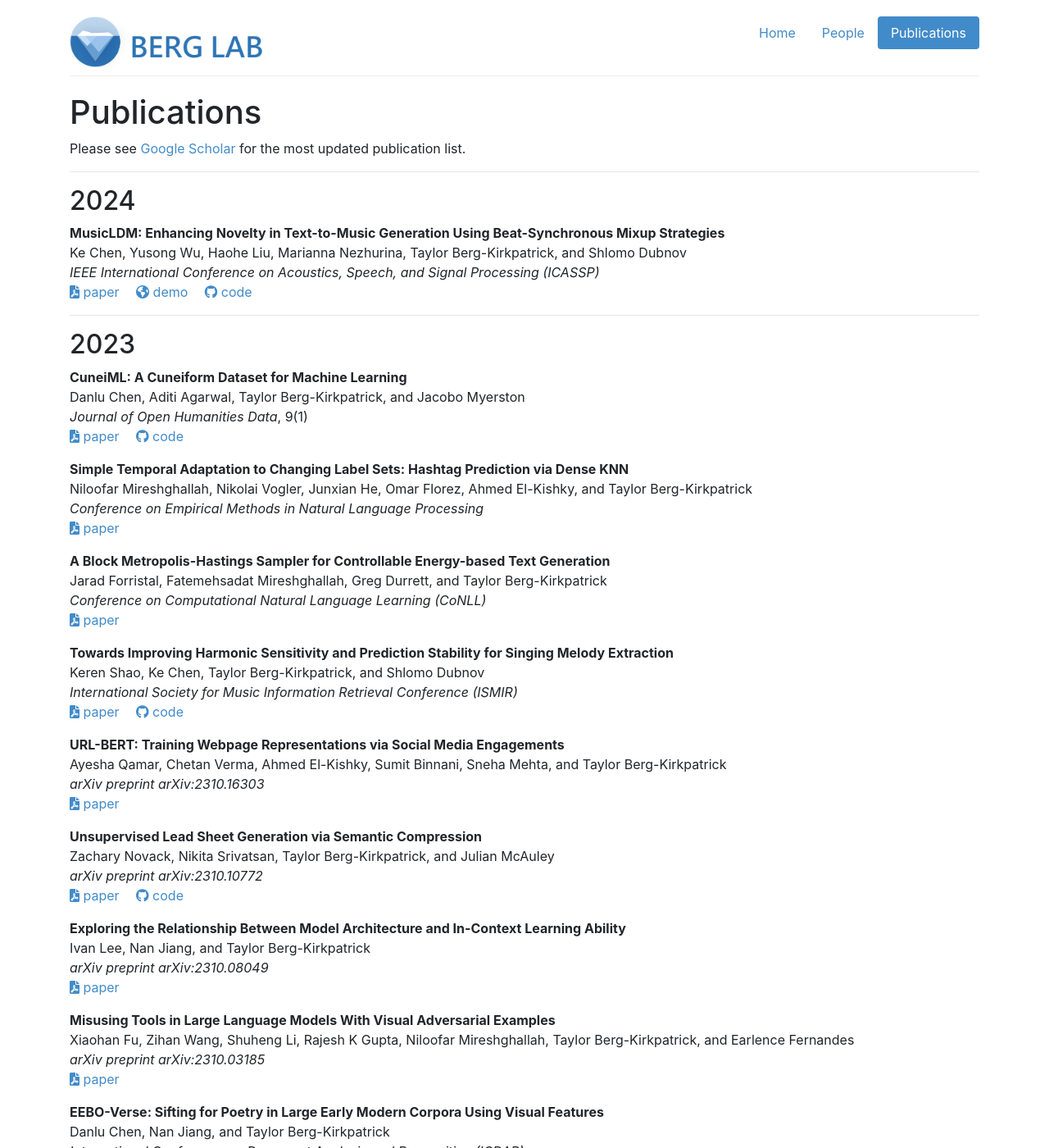
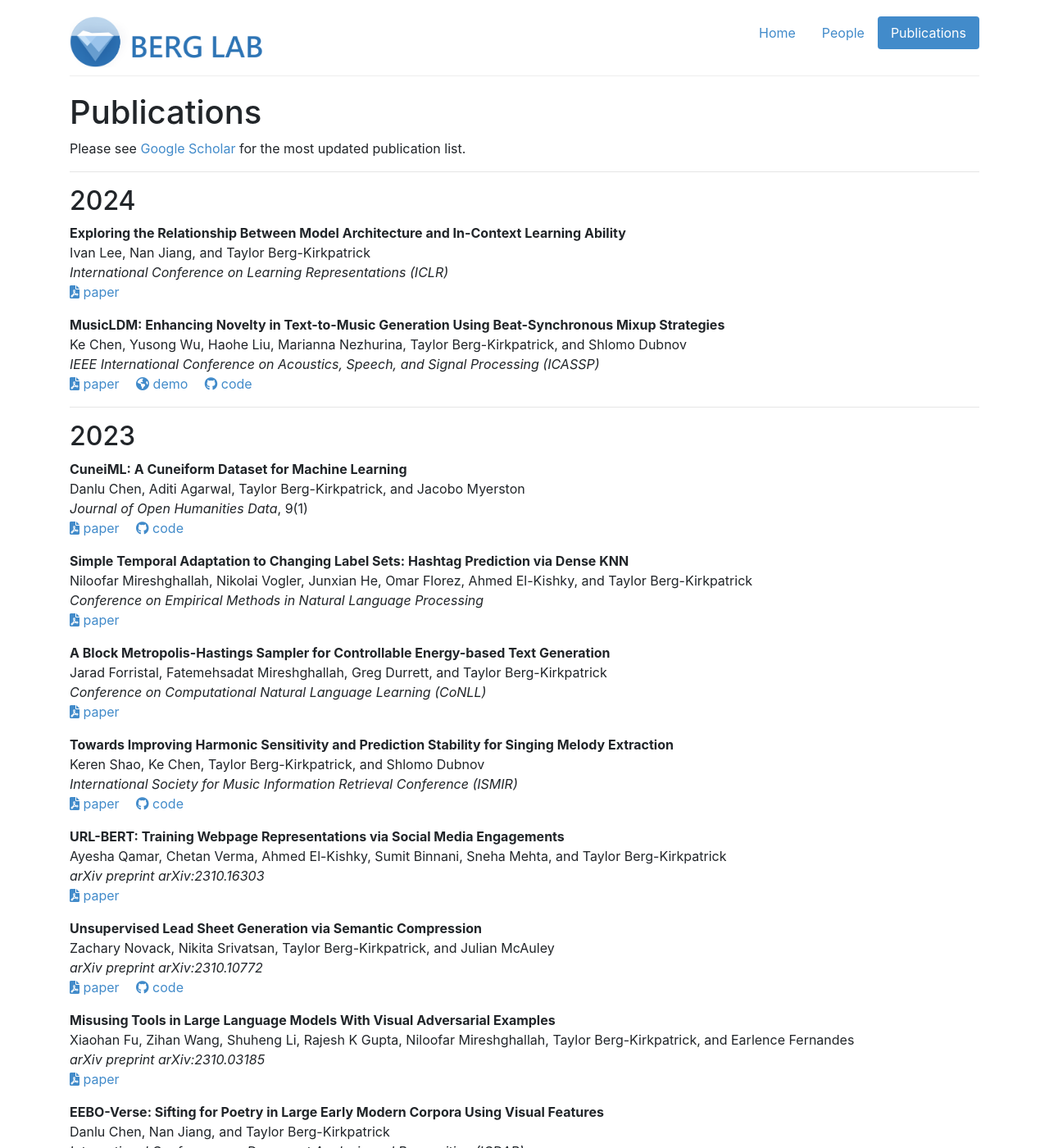
Before and after one commit to icebergnlp/icebergnlp.github.io, a Jekyll site: the page built from publications.md, in a window 1280 px wide and 1400 px high. Shown: the whole window at 82% size. Built offline with Jekyll 4.4.1, drawn with Linux system fonts in a browser that asks for light colours.

Commit message:
Update ICLR acceptance

```diff
--- a/publications.md
+++ b/publications.md
@@ -8,6 +8,11 @@ Please see [Google Scholar](https://scholar.google.com/citations?user=mN6_BKAAAA
 ---
 
 ## 2024
+
+__Exploring the Relationship Between Model Architecture and In-Context Learning Ability__\\
+Ivan Lee, Nan Jiang, and Taylor Berg-Kirkpatrick\\
+_International Conference on Learning Representations (ICLR)_\\
+{% include icon_link.html text="paper" icon=site.icons.paper href="https://arxiv.org/pdf/2310.08049.pdf" %}
 
 __MusicLDM: Enhancing Novelty in Text-to-Music Generation Using Beat-Synchronous Mixup Strategies__\\
 Ke Chen, Yusong Wu, Haohe Liu, Marianna Nezhurina, Taylor Berg-Kirkpatrick, and Shlomo Dubnov\\
@@ -52,11 +57,6 @@ Zachary Novack, Nikita Srivatsan, Taylor Berg-Kirkpatrick, and Julian McAuley\\
 _arXiv preprint arXiv:2310.10772_\\
 {% include icon_link.html text="paper" icon=site.icons.paper href="https://arxiv.org/pdf/2310.10772.pdf" %}&emsp;
 {% include icon_link.html text="code" icon=site.icons.code href="https://github.com/ZacharyNovack/Lead-AE" %}
-
-__Exploring the Relationship Between Model Architecture and In-Context Learning Ability__\\
-Ivan Lee, Nan Jiang, and Taylor Berg-Kirkpatrick\\
-_arXiv preprint arXiv:2310.08049_\\
-{% include icon_link.html text="paper" icon=site.icons.paper href="https://arxiv.org/pdf/2310.08049.pdf" %}
 
 __Misusing Tools in Large Language Models With Visual Adversarial Examples__\\
 Xiaohan Fu, Zihan Wang, Shuheng Li, Rajesh K Gupta, Niloofar Mireshghallah, Taylor Berg-Kirkpatrick, and Earlence Fernandes\\
```
